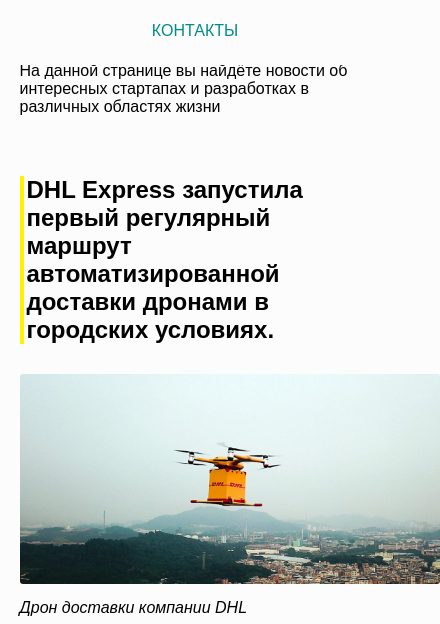
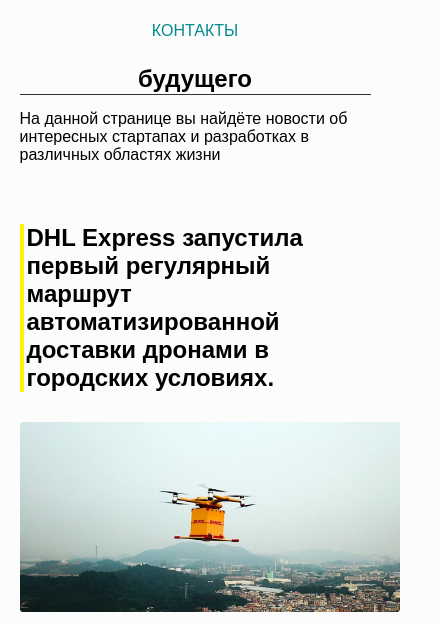
Before and after one commit to ZDeSentZ/strange, a plain HTML site: page index.html in a window 390 px wide. Shown: the part 187-811 px from the top of the page, 440 px wide, since content can reach past the window. Drawn offline with Linux system fonts and the light colour scheme.

Commit message:
ещё одна оптимизация экрана

```diff
--- a/style.css
+++ b/style.css
@@ -134,7 +134,7 @@ blockquote p {
     margin-right: 10px;
 }
 
-@media (max-width: 1024) {
+@media (max-width: 1024px) {
 
     /* Ширину класса container делаем резиновой */
     .container {
@@ -142,10 +142,18 @@ blockquote p {
     }
 
     .logo {
-        margin-top: 10px;
+        margin-top: 1em;
+        margin-left: em;
     }
 
-}
+    h1 {
+        margin-top: 2em;
+        text-align: center;
+    }
+
+    .vert-line:before {
+        height: 20em;
+    }
 
 /*для экранов до 768px*/
 @media (max-width: 768px) {
@@ -165,7 +173,7 @@ blockquote p {
     }
 
     h1 {
-        margin-top: 90px;
+        margin-top: 9em;
         text-align: center;
     }
 
@@ -186,7 +194,7 @@ blockquote p {
     }
 
     section img {
-        width: 420px;
+        width: 690px;
         height: auto;
 
     }
@@ -215,7 +223,7 @@ blockquote p {
 
     h1 {
         text-align: center;
-        margin-top: 4em;
+        margin-top: 6em;
     }
 
     /* Расположение блоков в footer делаем в одну колонку */
@@ -226,7 +234,7 @@ blockquote p {
     }
 
     section img {
-        width: 420px;
+        width: 380px;
         height: auto;
 
     }
```
